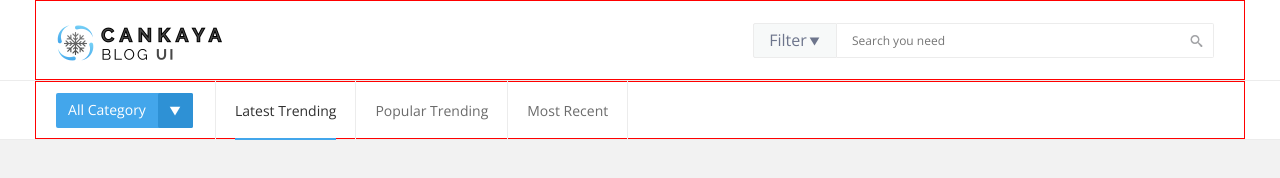
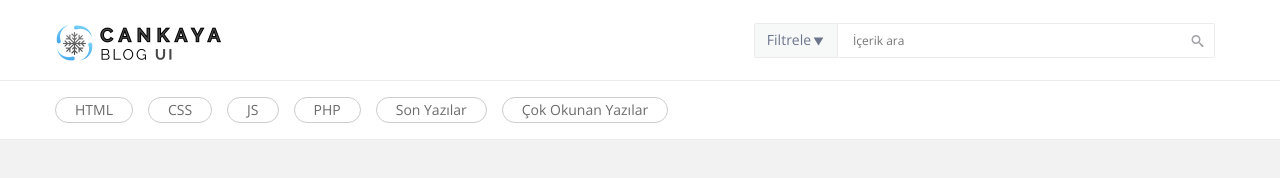
Before and after one commit to mcankaya4/web-taslak, a website: page index.html in a window 1280 px wide. Drawn offline with nearby package versions, Linux system fonts and the light colour scheme.

Commit message:
yeni header-nav responsive yapıldı

```diff
--- a/index.html
+++ b/index.html
@@ -107,55 +107,40 @@
             <a class="Header-logo" href="">
                 <img src="image/logo.png" alt="">
             </a>
-            <button type="button" class="Header-search-s">
-                <svg class="icon icon-search">
-                    <use xlink:href="#icon-search"></use>
-                </svg>
-            </button>
-
             <div class="Header-search">
                 <div class="Header-search-filter">
-                    <div class="Header-search-filter-text">Filter</div>
+                    <div class="Header-search-filter-text">Filtrele</div>
                     <svg class="icon icon-play3">
                         <use xlink:href="#icon-play3"></use>
                     </svg>
                 </div>
                 <div class="Header-search-group">
-                    <input class="Header-search-group-input" type="text" placeholder="Search you need">
+                    <input class="Header-search-group-input" type="text" placeholder="İçerik ara">
                     <svg class="icon icon-search">
                         <use xlink:href="#icon-search"></use>
                     </svg>
                 </div>
             </div>
+            <button type="button" class="Header-switch">
+                <svg class="icon icon-menu">
+                    <use xlink:href="#icon-menu"></use>
+                </svg>
+            </button>
         </div>
     </header>
 
     <nav class="Nav">
         <div class="container">
-            <div class="Nav-category">
-                <div class="Nav-category-text">All Category</div>
-                <svg class="icon icon-play3">
-                    <use xlink:href="#icon-play3"></use>
-                </svg>
-            </div>
-            <button type="button" class="Nav-switch">
-                <svg class="icon icon-menu">
-                    <use xlink:href="#icon-menu"></use>
-                </svg>
-            </button>
-            <div class="Nav-menu">
-                <ul class="Nav-menu-bar">
-                    <li class="Nav-menu-bar-item first-item">
-                        <a href="" class="selected">Latest Trending</a>
-                    </li>
-                    <li class="Nav-menu-bar-item">
-                        <a href="">Popular Trending</a>
-                    </li>
-                    <li class="Nav-menu-bar-item">
-                        <a href="">Most Recent</a>
-                    </li>
-                </ul>
-            </div>
+
+            <ul class="Nav-bar">
+                <li class="Nav-bar-item"><a href="#">HTML</a></li>
+                <li class="Nav-bar-item"><a href="#">CSS</a></li>
+                <li class="Nav-bar-item"><a href="#">JS</a></li>
+                <li class="Nav-bar-item"><a href="#">PHP</a></li>
+                <li class="Nav-bar-item"><a href="#">Son Yazılar</a></li>
+                <li class="Nav-bar-item"><a href="#">Çok Okunan Yazılar</a></li>
+            </ul>
+
         </div>
     </nav>
 
--- a/scss/global.scss
+++ b/scss/global.scss
@@ -5,14 +5,15 @@
     padding-left : $container-padding;
     padding-right: $container-padding;
 
-    border: 1px solid red;
 }
 
 body {
     font-family: $font-family;
     background-color: #f2f2f2;
+    font-size: 14px;
 }
 
+a,
 a:visited,
 a:active {
     color: $dark-gray;
--- a/scss/header.scss
+++ b/scss/header.scss
@@ -12,32 +12,6 @@
         width      : 166px;
         user-select: none;
     }
-
-    &-search-s {
-        margin-left     : auto;
-        margin-right    : 10px;
-        outline         : none;
-        cursor          : pointer;
-        width           : 37px;
-        height          : 35px;
-        background-color: $header-button-background-color;
-        border          : 1px solid $border-color;
-
-        .icon-search {
-            width : 20px;
-            height: 13px;
-            color : $header-button-text-color;
-        }
-
-        @include mq("large") {
-            display: none;
-        }
-
-        @include mq("xlarge") {
-            display: none;
-        }
-    }
-
 
     &-search {
 
@@ -59,7 +33,7 @@
             user-select     : none;
 
             &-text {
-                font-size: 16px;
+                font-size: 14px;
                 color    : $header-button-text-color;
             }
 
@@ -124,4 +98,28 @@
 
     }
 
+    &-switch {
+
+        margin-left: auto;
+        cursor: pointer;
+        width: 37px;
+        height: 35px;
+        background-color: $header-button-background-color;
+        border          : 1px solid $border-color;
+        outline: none;
+        user-select: none;
+
+        .icon-menu {
+            color: $header-button-text-color;
+        }
+
+        @include mq("large") {
+            display: none;
+        }
+
+        @include mq("xlarge") {
+            display: none;
+        }
+    }
+
 }
--- a/scss/media.scss
+++ b/scss/media.scss
@@ -15,4 +15,5 @@
 }
 
 @include mq("xlarge") {
+
 }
--- a/scss/nav.scss
+++ b/scss/nav.scss
@@ -8,118 +8,31 @@
         align-items: center;
     }
 
-    &-category {
-        position        : relative;
-        display         : flex;
-        align-items     : center;
-        width           : 137px;
-        min-width       : 137px;
-        height          : 35px;
-        background-color: $light-blue-color;
-        border-radius   : 2px;
-        cursor          : pointer;
-        margin-right    : 22px;
-        user-select     : none;
 
-        &-text {
-            height     : 35px;
-            line-height: 33px;
-            width      : calc(137px - 35px);
-            font-size  : 14px;
-            text-align : center;
-            color      : white;
-        }
-
-        &::before {
-            content         : '';
-            position        : absolute;
-            right           : 0;
-            width           : 35px;
-            height          : 35px;
-            border-radius   : 2px;
-            background-color: $dark-blue-color;
-        }
-
-        svg {
-            transform: rotate(90deg);
-            width    : 14px;
-            height   : 14px;
-            position : absolute;
-            color    : white;
-            right    : 11px;
-            top      : 11px;
-        }
-
-
-
-    }
-
-    &-switch {
-
-        margin-left: auto;
-        cursor: pointer;
-        width: 37px;
-        height: 35px;
-        background-color: $header-button-background-color;
-        border          : 1px solid $border-color;
-        outline: none;
-        user-select: none;
-
-        .icon-menu {
-            color: $header-button-text-color;
-        }
-
-        @include mq("medium") {
-            display: none;
-        }
-
-        @include mq("large") {
-            display: none;
-        }
-
-        @include mq("xlarge") {
-            display: none;
-        }
-    }
-
-    &-menu {
     &-bar {
         display: flex;
 
         &-item {
-                position    : relative;
-                height      : 58px;
-                line-height : 58px;
-                border-right: 1px solid $border-color;
-                white-space  : nowrap;
+            cursor: pointer;
+            user-select: none;
+            margin-right: 15px;
+            border: 1px solid $menu-border-gray;
+            border-radius: 15px;
 
             a {
-                    font-size: 14px;
-                    color    : #6B6B6B;
-                    padding  : 12px 19px;
+                display: block;
+                padding: 4px 19px;
+                border-radius: 15px;
+                color: $dark-gray;
+            }
 
-                    &:hover {
-                        color: $dark-blue-color;
+            a:hover {
+                color: white;
+                background-color: $light-blue-color;
+            }
         }
     }
 
-                .selected {
-                    color: #303030;
-                }
-
-                .selected::before {
-                    content : '';
-                    position: absolute;
-                    bottom  : -1px;
-                    width   : calc(100% - 38px);
-                    border  : 1px solid $light-blue-color;
-                }
-            }
-
-            .first-item {
-                border-left: 1px solid $border-color;
-            }
-        }
     @include mq("xsmall") {
         display: none;
     }
@@ -127,6 +40,9 @@
     @include mq("small") {
         display: none;
     }
+
+    @include mq("medium") {
+        display: none;
     }
 
 
--- a/scss/variable.scss
+++ b/scss/variable.scss
@@ -10,6 +10,7 @@ Arial,
 
 
 $dark-gray                     :#6B6B6B;
+$menu-border-gray              :#CCCCCC;
 $green-color                   :#5FBB6C;
 $dark-blue-color               :#2E91D5;
 $light-blue-color              :#43A6EB;
```
Also changed, not shown: css/main.css. Lines whose indentation alone changed are shown as unchanged.
